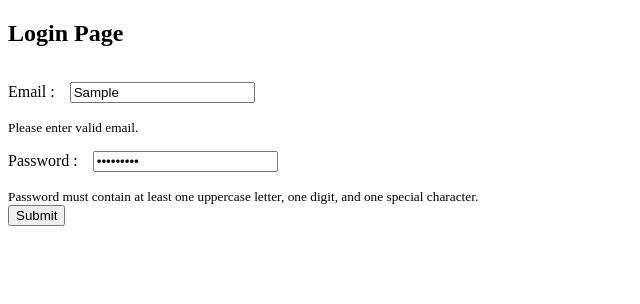
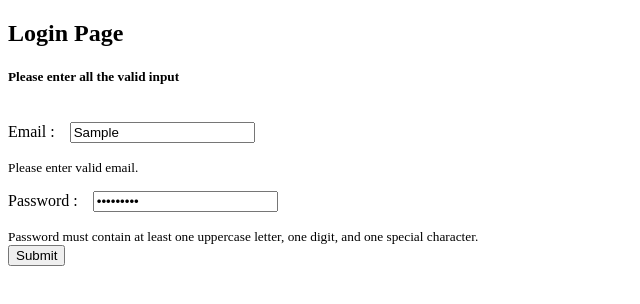
Before and after one commit to AgnikaCN/Test-Angular-App, an Angular app: page /login in a window 1280 px wide. Both pictures are taken after typing "Sample", "Sample123" into the empty fields and a click on the button "Submit". Shown: the top 304 px of the page, without its empty margins (0-640 px from the left). Built offline with nearby package versions, Linux system fonts and the light colour scheme.

Commit message:
validation update in html

```diff
--- a/src/app/login-page/login-page.component.html
+++ b/src/app/login-page/login-page.component.html
@@ -1,6 +1,8 @@
 <div>
   <h2>Login Page</h2>
-
+  @if (isError && !isSubmitted) {
+  <h5>Please enter all the valid input</h5>
+  } @if (!isSubmitted) {
   <form [formGroup]="loginForm">
     <div>
       <label for="email">Email :</label>
@@ -33,4 +35,7 @@
 
     <button (click)="onSubmit()">Submit</button>
   </form>
+  } @if (isSubmitted) {
+  <h2>Thank you for submitting your details</h2>
+  }
 </div>
--- a/src/app/login-page/login-page.component.ts
+++ b/src/app/login-page/login-page.component.ts
@@ -16,6 +16,8 @@ import {
 })
 export class LoginPageComponent implements OnInit {
   loginForm!: FormGroup;
+  isSubmitted: boolean = false;
+  isError: boolean = false;
   constructor(private fb: FormBuilder) {
     this.loginForm = this.fb.group({
       email: ['', [Validators.email, Validators.required]],
@@ -33,8 +35,10 @@ export class LoginPageComponent implements OnInit {
   onSubmit() {
     if (this.loginForm.valid) {
       console.log(this.loginForm.value);
+      this.isSubmitted = true;
     } else {
-      window.alert('Invalid input');
+      this.isSubmitted = false;
+      this.isError = true;
     }
   }
 }
```
